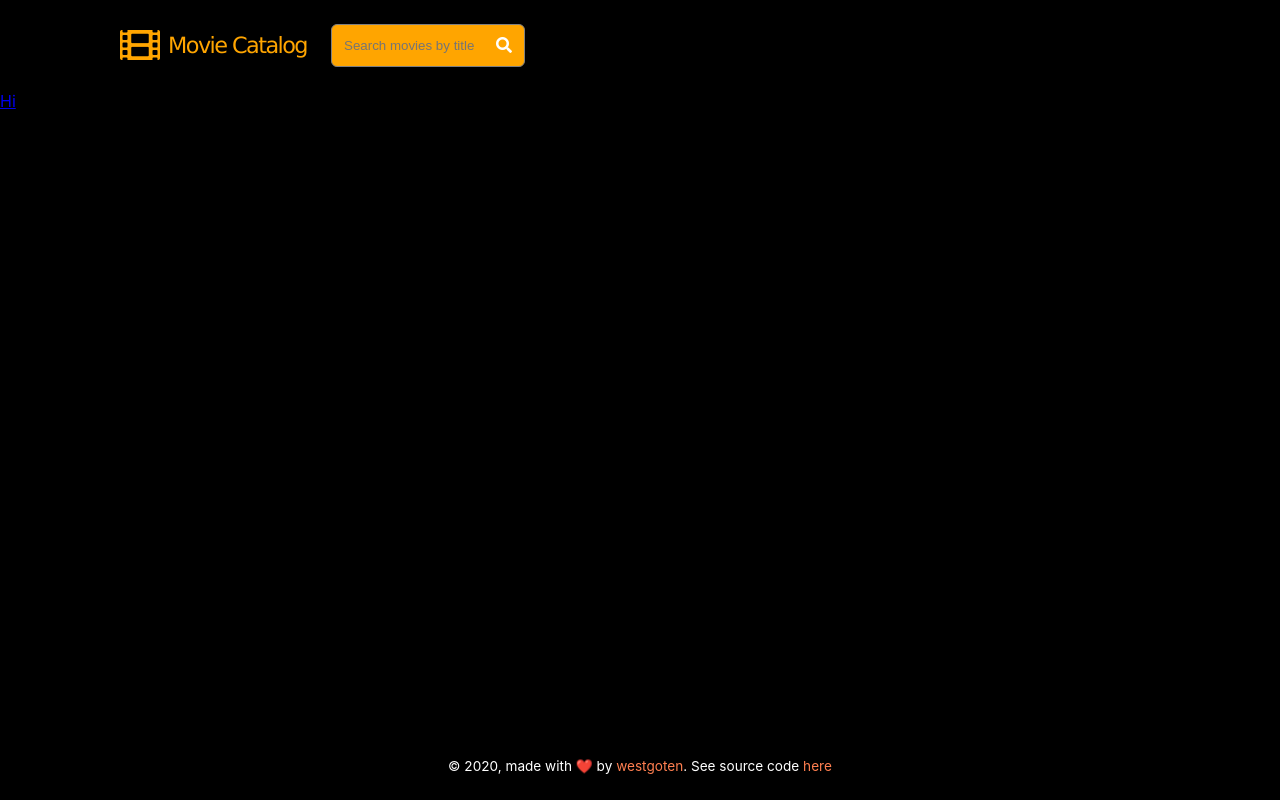
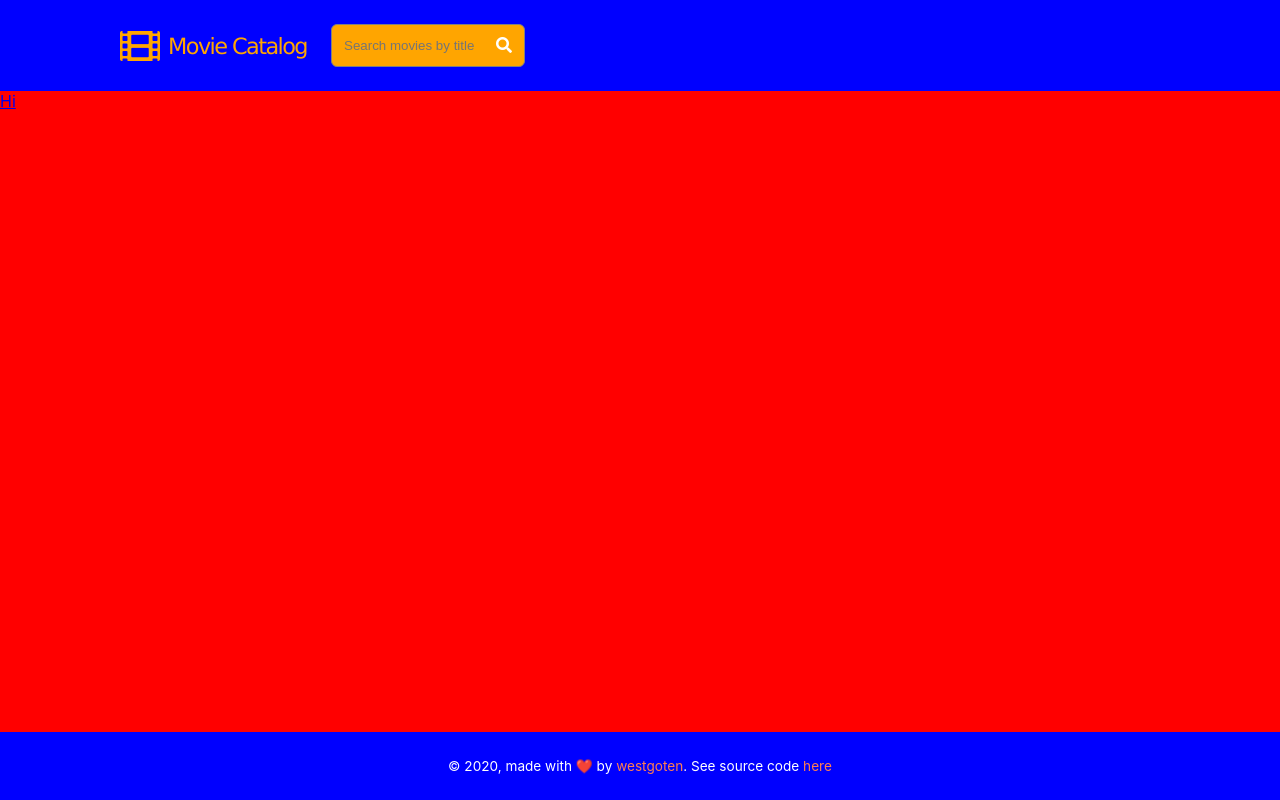
Before and after one commit to westgoten/movie-catalog, a React (Create React App) app: page / in a window 1280 px wide. Built offline with nearby package versions, Linux system fonts and the light colour scheme; no server answers.

Commit message:
Make website compatible to different browsers; Tweak App, Footer and Header components' layouts

```diff
--- a/src/views/components/App.js
+++ b/src/views/components/App.js
@@ -23,6 +23,7 @@ function App() {
 		<div className='app'>
 			<Header />
 
+			<main className='main'>
 				<Switch>
 					<Route path='/test'>
 						<Link to='/'>Bye</Link>
@@ -31,6 +32,7 @@ function App() {
 						<Link to='/test'>Hi</Link>
 					</Route>
 				</Switch>
+			</main>
 
 			<Footer />
 		</div>
--- a/src/views/style/css/App.css
+++ b/src/views/style/css/App.css
@@ -1,8 +1,67 @@
+.header {
+  height: 91px;
+  width: 100%;
+  box-sizing: border-box;
+  display: flex;
+  align-items: center;
+  padding: 1.5em 7.5em;
+  background-color: blue;
+}
+
+.logo {
+  display: flex;
+  align-items: center;
+  color: orange;
+}
+
+.logo-icon {
+  font-size: 2.5em;
+  margin-right: 0.2em;
+}
+
+.logo-text {
+  font-size: 1.4em;
+  font-family: Verdana, Geneva, Tahoma, sans-serif;
+  letter-spacing: -0.07em;
+}
+
+.footer {
+  width: 100%;
+  box-sizing: border-box;
+  text-align: center;
+  font-size: 0.85em;
+  padding: 12px;
+  height: 68px;
+  background-color: blue;
+}
+
+.link {
+  text-decoration: none;
+}
+.link:link {
+  color: coral;
+}
+.link:visited {
+  color: coral;
+}
+.link:hover {
+  color: yellow;
+}
+
 .app {
   position: absolute;
-  min-width: 100%;
-  min-height: 100%;
+  left: 0;
+  right: 0;
+  top: 0;
+  bottom: 0;
+  overflow: auto;
   background-color: black;
   color: white;
-  overflow: scroll;
 }
+
+.main {
+  width: 100%;
+  height: calc(100% - 159px);
+  box-sizing: border-box;
+  background-color: red;
+}
--- a/src/views/style/css/Footer.css
+++ b/src/views/style/css/Footer.css
@@ -1,11 +1,11 @@
 .footer {
-  position: absolute;
-  bottom: 0;
-  left: 0;
-  right: 0;
+  width: 100%;
+  box-sizing: border-box;
   text-align: center;
   font-size: 0.85em;
   padding: 12px;
+  height: 68px;
+  background-color: blue;
 }
 
 .link {
--- a/src/views/style/css/Header.css
+++ b/src/views/style/css/Header.css
@@ -1,6 +1,11 @@
 .header {
+  height: 91px;
+  width: 100%;
+  box-sizing: border-box;
   display: flex;
+  align-items: center;
   padding: 1.5em 7.5em;
+  background-color: blue;
 }
 
 .logo {
@@ -11,7 +16,7 @@
 
 .logo-icon {
   font-size: 2.5em;
-  margin-inline-end: 0.2em;
+  margin-right: 0.2em;
 }
 
 .logo-text {
--- a/src/views/style/css/SearchBar.css
+++ b/src/views/style/css/SearchBar.css
@@ -6,7 +6,7 @@
   display: flex;
   align-items: center;
   justify-content: space-between;
-  margin-inline-start: 1.5em;
+  margin-left: 1.5em;
   border-radius: 6px;
   border: 1px solid gray;
   background-color: orange;
@@ -27,14 +27,18 @@
   border-bottom-left-radius: 6px;
   padding-left: 12px;
   background-color: transparent;
+  outline: none;
+}
+.search-input::-ms-clear {
+  display: none;
 }
 
 .search-icon-wrapper {
   height: 100%;
   display: flex;
   align-items: center;
-  padding-inline-start: 12px;
-  padding-inline-end: 12px;
+  padding-left: 12px;
+  padding-right: 12px;
   cursor: default;
   border-top-right-radius: 6px;
   border-bottom-right-radius: 6px;
--- a/src/views/style/sass/App.scss
+++ b/src/views/style/sass/App.scss
@@ -1,8 +1,20 @@
+@use 'Header';
+@use 'Footer';
+
 .app {
 	position: absolute;
-	min-width: 100%;
-	min-height: 100%;
+	left: 0;
+	right: 0;
+	top: 0;
+	bottom: 0;
+	overflow: auto;
 	background-color: black;
 	color: white;
-	overflow: scroll;
 }
+
+.main {
+	width: 100%;
+	height: calc(100% - #{Header.$header-height + Footer.$footer-height});
+	box-sizing: border-box;
+	background-color: red;
+}
--- a/src/views/style/sass/Footer.scss
+++ b/src/views/style/sass/Footer.scss
@@ -1,13 +1,14 @@
 $link-color: coral;
+$footer-height: 68px;
 
 .footer {
-	position: absolute;
-	bottom: 0;
-	left: 0;
-	right: 0;
+	width: 100%;
+	box-sizing: border-box;
 	text-align: center;
 	font-size: 0.85em;
 	padding: 12px;
+	height: $footer-height;
+	background-color: blue;
 }
 
 .link {
--- a/src/views/style/sass/Header.scss
+++ b/src/views/style/sass/Header.scss
@@ -1,6 +1,13 @@
+$header-height: 91px;
+
 .header {
+	height: $header-height;
+	width: 100%;
+	box-sizing: border-box;
 	display: flex;
+	align-items: center;
 	padding: 1.5em 7.5em;
+	background-color: blue;
 }
 
 .logo {
@@ -11,7 +18,7 @@
 
 .logo-icon {
 	font-size: 2.5em;
-	margin-inline-end: 0.2em;
+	margin-right: 0.2em;
 }
 
 .logo-text {
```
Also changed, not shown: src/views/style/sass/SearchBar.scss (+8 -3 lines). Lines whose indentation alone changed are shown as unchanged.
